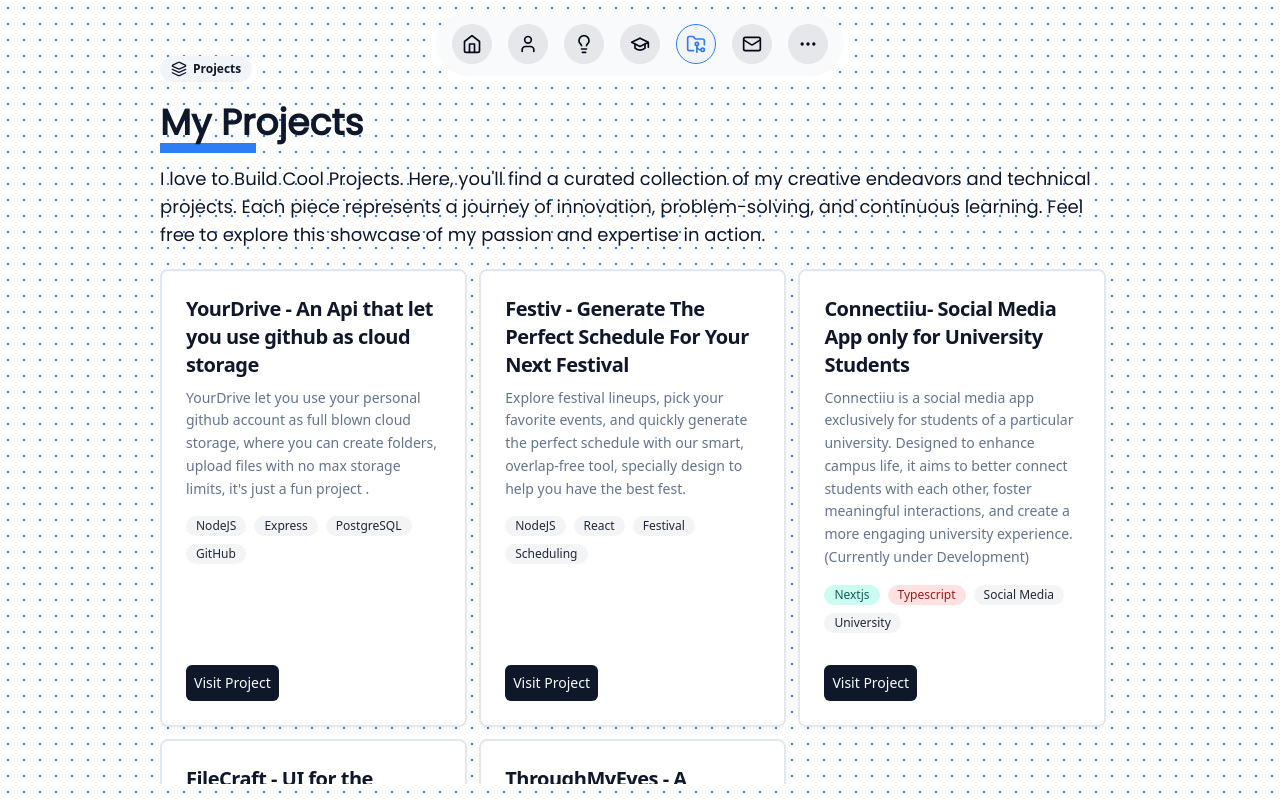
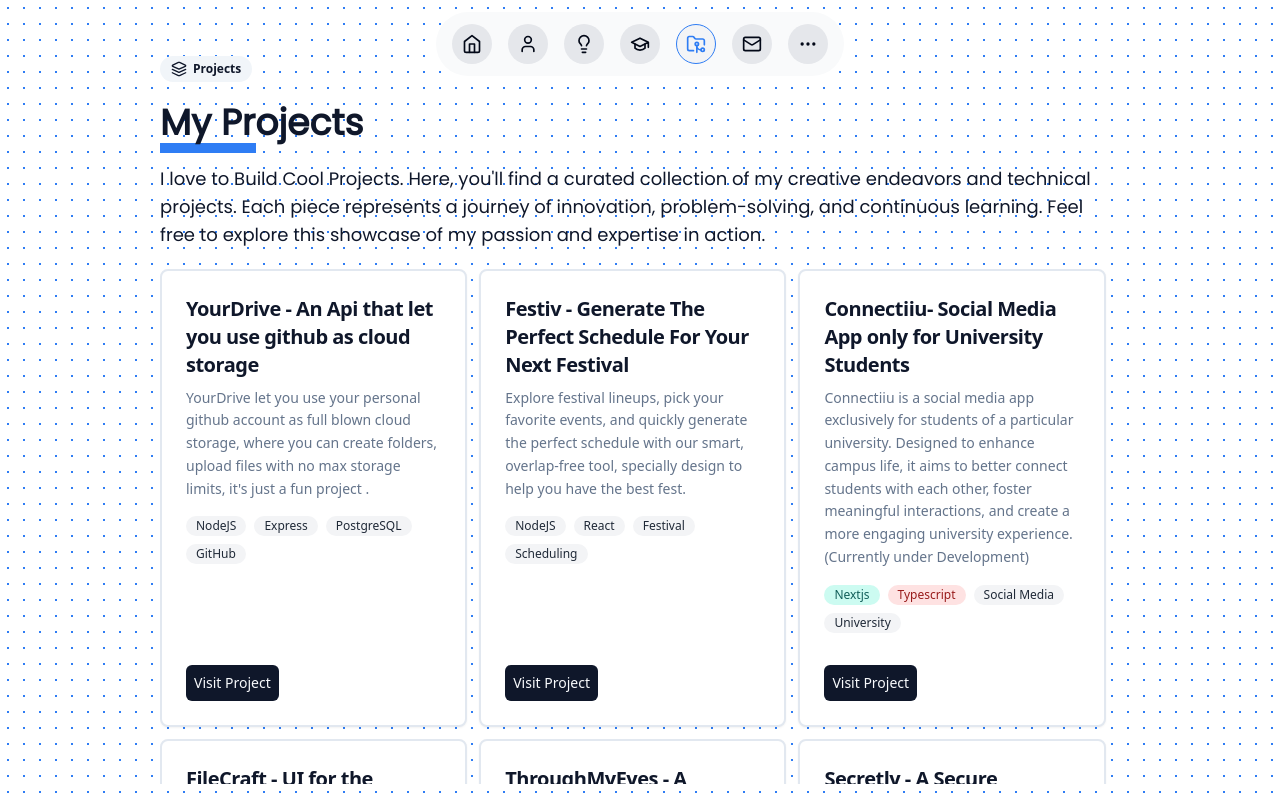
Before and after one commit to latifniz/Portfolio, a Next.js app: page /projects in a window 1280 px wide. Built offline with nearby package versions, Linux system fonts and the light colour scheme.

Commit message:
updated the projects page

```diff
--- a/src/app/projects/page.tsx
+++ b/src/app/projects/page.tsx
@@ -12,7 +12,7 @@ const projectsPage = () => {
       description: `YourDrive let you use your personal github account as full blown cloud storage,
        where you can create folders, upload files with no max storage limits, it's just a fun project .`,
       tags: ["NodeJS", "Express", "PostgreSQL", "GitHub"],
-      link: "https://abdullatifnizamani.com/yourdrive/api/v1/docs",
+      link: "https://yourdrive.abdullatifnizamani.com/api/v1/docs",
     },
 
     {
@@ -30,14 +30,14 @@ const projectsPage = () => {
         foster meaningful interactions, and create a more engaging university experience.
        (Currently under Development)`,
       tags: ["Nextjs", "Typescript", "Social Media", "University"],
-      link: "https://abdullatifnizamani.com/connectiiu",
+      link: "https://connectiiu.abdullatifnizamani.com/",
     },
     {
       title: "FileCraft - UI for the yourDrive API",
       description:
         "FileCraft Is A UI that uses the yourDrive API and Lets you use github as personal cloud storage, it's a fun project - (Currently under Devlelopment) ",
       tags: ["React", "Github", "Cloud Storage", "Drive"],
-      link: "https://abdullatifnizamani.com/filecraft",
+      link: "https://filecraft.abdullatifnizamani.com/",
     },
     {
       title: "ThroughMyEyes - A Personal Blog App ",
@@ -45,7 +45,17 @@ const projectsPage = () => {
          It’s a creative space where I explore diverse topics,
         from imaginative tales to tech trends and everyday experiences.`,
       tags: ["React", "MongoDB", "Blog"],
-      link: "https://abdullatifnizamani.com/blog",
+      link: "https://blog.abdullatifnizamani.com/",
+    },
+    {
+      title: "Secretly - A Secure Messaging App",
+      description: `Secretly is a private messaging app designed for secure
+       and secret communication. Built for those who value privacy,
+       it allows users to send messages without leaving a trace. The app is deployed
+        privately and shared only with trusted individuals, making it a tool for
+        disappearing from the internet while staying connected with your inner circle.`,
+      tags: ["Nextjs", "Pusher", "Prisma", "MongoDB"],
+      link: "https:secretly.abdullatifnizamani.com/",
     },
   ];
 
```
